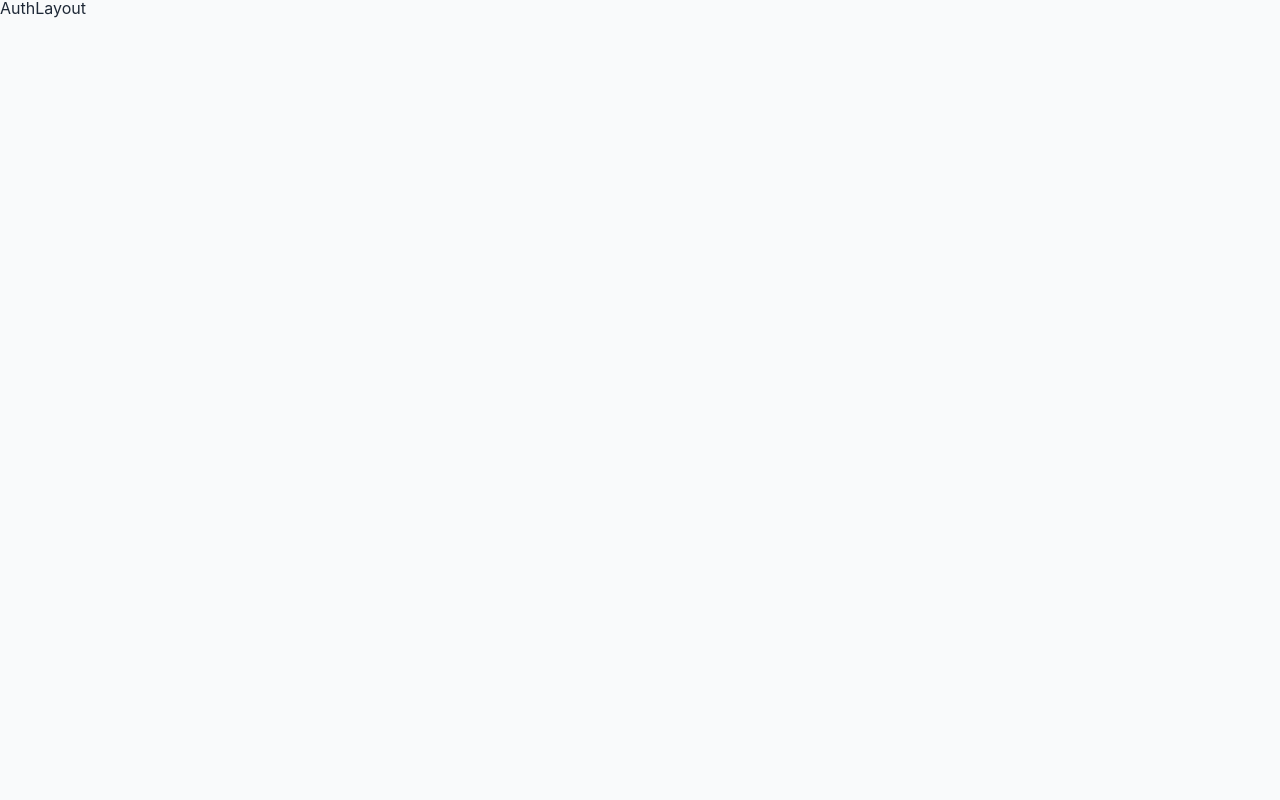
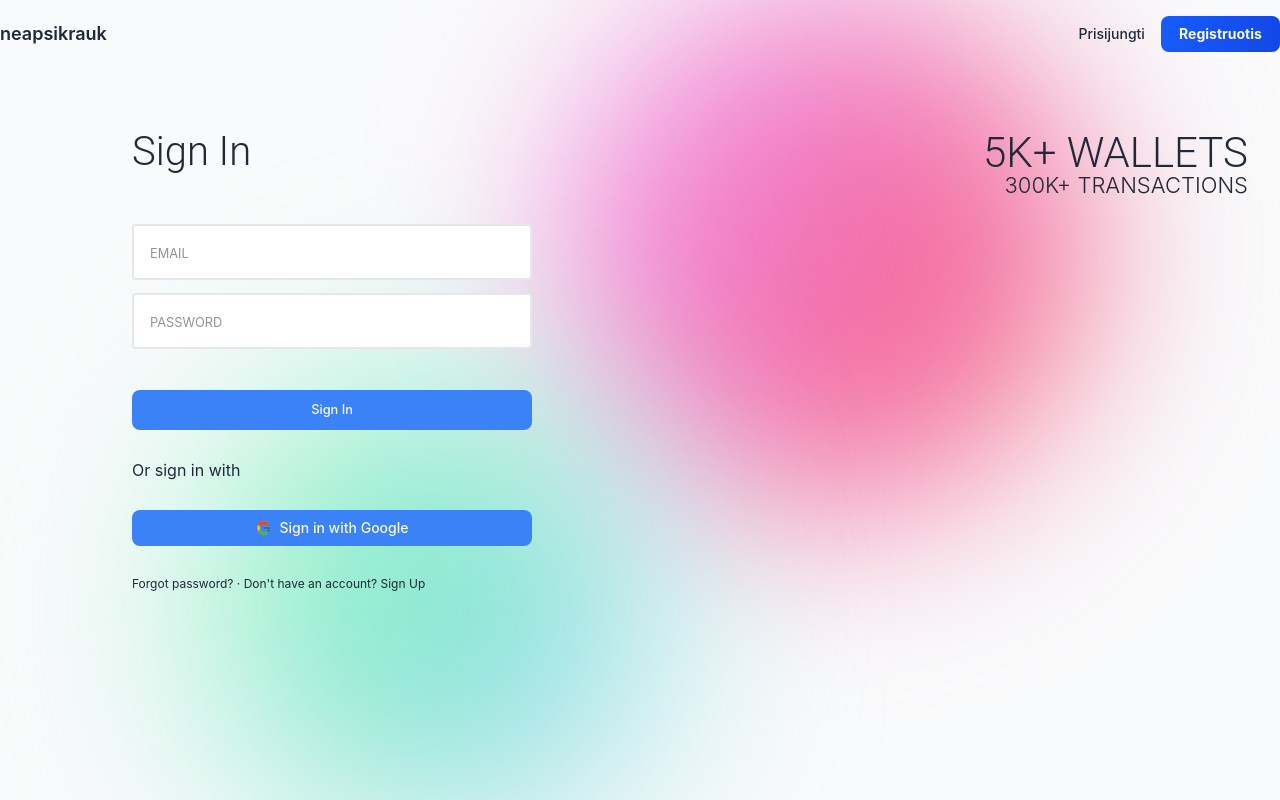
Before and after one commit to RojusDEV/neapsikrauk, a React (Vite) app: page /auth/signin in a window 1280 px wide. Built offline with nearby package versions, Linux system fonts and the light colour scheme.

Commit message:
modified: routes

```diff
--- a/src/routes/Dashboard.tsx
+++ b/src/routes/Dashboard.tsx
@@ -4,6 +4,7 @@ import JobCardLayout from "@/components/layout/JobCardLayout/JobCardLayout";
 import SearchFieldNav from "@/components/SearchField/SearchField";
 import { useState } from "react";
 import { CiFilter } from "react-icons/ci";
+import { NavLink } from "react-router";
 
 const Dashboard = () => {
   const [isFilterOpen, setIsFilterOpen] = useState(false);
@@ -12,7 +13,9 @@ const Dashboard = () => {
       <nav className="dashboard__nav">
         <div className="wrapper">
           <img src={logo} alt="logo" aria-label="logo" className="nav-logo" />
-          <span className="logo-title">neapsikrauk</span>
+          <NavLink to="/" className="logo-title" >
+            neapsikrauk
+          </NavLink>
           <SearchFieldNav
             props={{ className: "", placeholder: "Ieškoti darbo..." }}
           />
--- a/src/routes/Landingpage.tsx
+++ b/src/routes/Landingpage.tsx
@@ -1,13 +1,16 @@
-import Button from "@/components/Button";
+import LandingPageButton from "@/components/Button";
 import FeaturedCards, {
   featureCards,
 } from "@/components/FeaturedCards/FeaturedCards";
+import Header from "@/components/Header/Header";
 import { LandingPageCardWrapper } from "@/components/LandingPageCard/LandingPageCard";
 import PopularCategories from "@/components/PopularCategories/PopularCategories";
 import { CiSearch } from "react-icons/ci";
+
 const Landingpage = () => {
   return (
     <div className="landing-page">
+      <Header />
       <div className="landing-page__wrapper">
         <div className="landing-page__content">
           <div className="content-top">
@@ -34,14 +37,14 @@ const Landingpage = () => {
               </div>
             </form>
             <div className="buttons">
-              <Button
+              <LandingPageButton
                 title="Ieškoti darbo"
                 buttonType="button"
                 label="ieskoti darbo mygtukas"
                 colorPallete="blue"
                 className="animation-pop-out"
               />
-              <Button
+              <LandingPageButton
                 title="Kaip tai veikia?"
                 buttonType="button"
                 label=""
--- a/src/routes/LoginPage.tsx
+++ /dev/null
@@ -1,9 +0,0 @@
-import React from 'react'
-
-const LoginPage = () => {
-  return (
-    <div>LoginPage</div>
-  )
-}
-
-export default LoginPage
--- a/src/routes/auth/SigninPage.tsx
+++ b/src/routes/auth/SigninPage.tsx
@@ -1,5 +1,97 @@
+import { signinUser, signInWithGoogle } from "@/api/auth/authentication";
+import { zodResolver } from "@hookform/resolvers/zod";
+import { useForm } from "react-hook-form";
+import { Link, useNavigate } from "react-router-dom";
+import { z } from "zod";
+import "@/styles/pages/_SignInPage.scss";
+import { useState } from "react";
+import { AuthError } from "@supabase/supabase-js";
+import { Button } from "@/components/ui/button";
+import Header from "@/components/Header/Header";
+import { FcGoogle } from "react-icons/fc";
+
+type SigninProps = {
+  email: string;
+  password: string;
+};
 const SigninPage = () => {
-  return <div>SigninPage</div>;
+  const [SigninError, setSigninError] = useState<AuthError | null>(null);
+
+  const SigninSchema = z.object({
+    email: z.email(),
+    password: z.string(),
+  });
+
+  const navigate = useNavigate();
+
+  type SigninSchema = z.infer<typeof SigninSchema>;
+
+  const {
+    register,
+    handleSubmit,
+    formState: { errors },
+  } = useForm<SigninSchema>({
+    resolver: zodResolver(SigninSchema),
+  });
+
+  const handleSignin = async (data: SigninProps) => {
+    const { error } = await signinUser(data);
+    if (!error) {
+      navigate("/dashboard");
+    }
+    setSigninError(error);
+  };
+
+  return (
+    <div className="Signin-page">
+      <Header />
+      <main className="Signin-page-wrapper">
+        <div className="Signin-page-wrapper-top">
+          <h1 className="Signin-page-heading">Sign In</h1>
+          <hr className="side-line" />
+          <div className="Signin-page-form-wrapper">
+            <p className="Signin-page-paragraph">
+              Secure solution for your digital money
+            </p>
+            <form
+              className="Signin-page-form"
+              onSubmit={handleSubmit((data) => handleSignin(data))}
+            >
+              <input type="text" placeholder="email" {...register("email")} />
+              {errors.email && <span>{errors.email.message}</span>}
+              <input
+                type="password"
+                placeholder="password"
+                className="passwordInput"
+                {...register("password")}
+              />
+              {SigninError ? (
+                <span className="error-message">{SigninError.message}</span>
+              ) : (
+                ""
+              )}
+              <Button className="SigninBtn" type="submit" size="lg" variant="default">
+                <span>Sign In</span>
+              </Button>
+            </form>
+          </div>
+          <span>Or sign in with</span>
+          <Button variant="default" onClick={signInWithGoogle}>
+            <FcGoogle />
+            Sign in with Google
+          </Button>
+          <span className="Signin-message">
+            Forgot password? · Don't have an account?{" "}
+            <Link to="/auth/signup">Sign Up</Link>
+          </span>
+        </div>
+        <div className="testimonial">
+          <h2 className="testimonial-primary">5K+ WALLETS</h2>
+          <span className="testimonial-secondary">300K+ TRANSACTIONS</span>
+        </div>
+      </main>
+    </div>
+  );
 };
 
 export default SigninPage;
--- a/src/routes/auth/SignupPage.tsx
+++ b/src/routes/auth/SignupPage.tsx
@@ -1,7 +1,84 @@
+import Header from "@/components/Header/Header";
+import { useForm } from "react-hook-form";
+import { Link, redirect } from "react-router-dom";
+import { signupUser } from "@/api/auth/authentication";
+
+type GenderEnum = "female" | "male";
+
+type inputs = {
+  full_name: string;
+  email: string;
+  password: string;
+  gender: GenderEnum;
+};
+
 const SignupPage = () => {
+  const {
+    register,
+    handleSubmit,
+    formState: { errors },
+  } = useForm<inputs>();
+
+  const handleSignup = async (data: inputs) => {
+    const { error } = await signupUser(data);
+    if (!error) {
+      redirect("/dashboard");
+    }
+  };
+
   return (
-    <div>SignupPage</div>
-  )
-}
+    <div className="signup-page">
+      <Header />
+      <main className="signup-page-wrapper">
+        <div className="signup-page-wrapper-top">
+          <h1 className="signup-page-heading">Sign Up</h1>
+          <hr className="side-line" />
+          <div className="signup-page-form-wrapper">
+            <p className="signup-page-paragraph">
+              Secure solution for your digital money
+            </p>
+            <form
+              className="signup-page-form"
+              onSubmit={handleSubmit((data) => handleSignup(data))}
+            >
+              <input
+                type="text"
+                id="name-field"
+                {...register("full_name")}
+                placeholder="Full Name"
+              />
+              {errors.full_name && <span>{errors.full_name?.message}</span>}
+              <input
+                type="text"
+                id="email-field"
+                {...register("email")}
+                placeholder="email"
+              />
+              {errors.email && <span>{errors.email?.message}</span>}
+              <input
+                type="password"
+                className="passwordInput"
+                {...register("password")}
+                placeholder="Choose A Password"
+                id="password-field"
+              />
+              {errors.password && <span>{errors.password?.message}</span>}
+              <button type="submit" className="createAccountBtn">
+                CREATE ACCOUNT
+              </button>
+            </form>
+          </div>
+          <span className="forgot-password-link">
+            <Link to="/auth/signup">Forgot password</Link>
+          </span>
+        </div>
+        {/* <div className="testimonial">
+          <h2 className="testimonial-primary">5K+ WALLETS</h2>
+          <span className="testimonial-secondary">300K+ TRANSACTIONS</span>
+        </div> */}
+      </main>
+    </div>
+  );
+};
 
-export default SignupPage
+export default SignupPage;
--- a/src/routes/layout/AuthLayout.tsx
+++ b/src/routes/layout/AuthLayout.tsx
@@ -1,8 +1,10 @@
-import React from 'react'
+import { Outlet } from "react-router-dom";
 
 const AuthLayout = () => {
   return (
-    <div>AuthLayout</div>
+    <div>
+      <Outlet />
+    </div>
   )
 }
 
```
